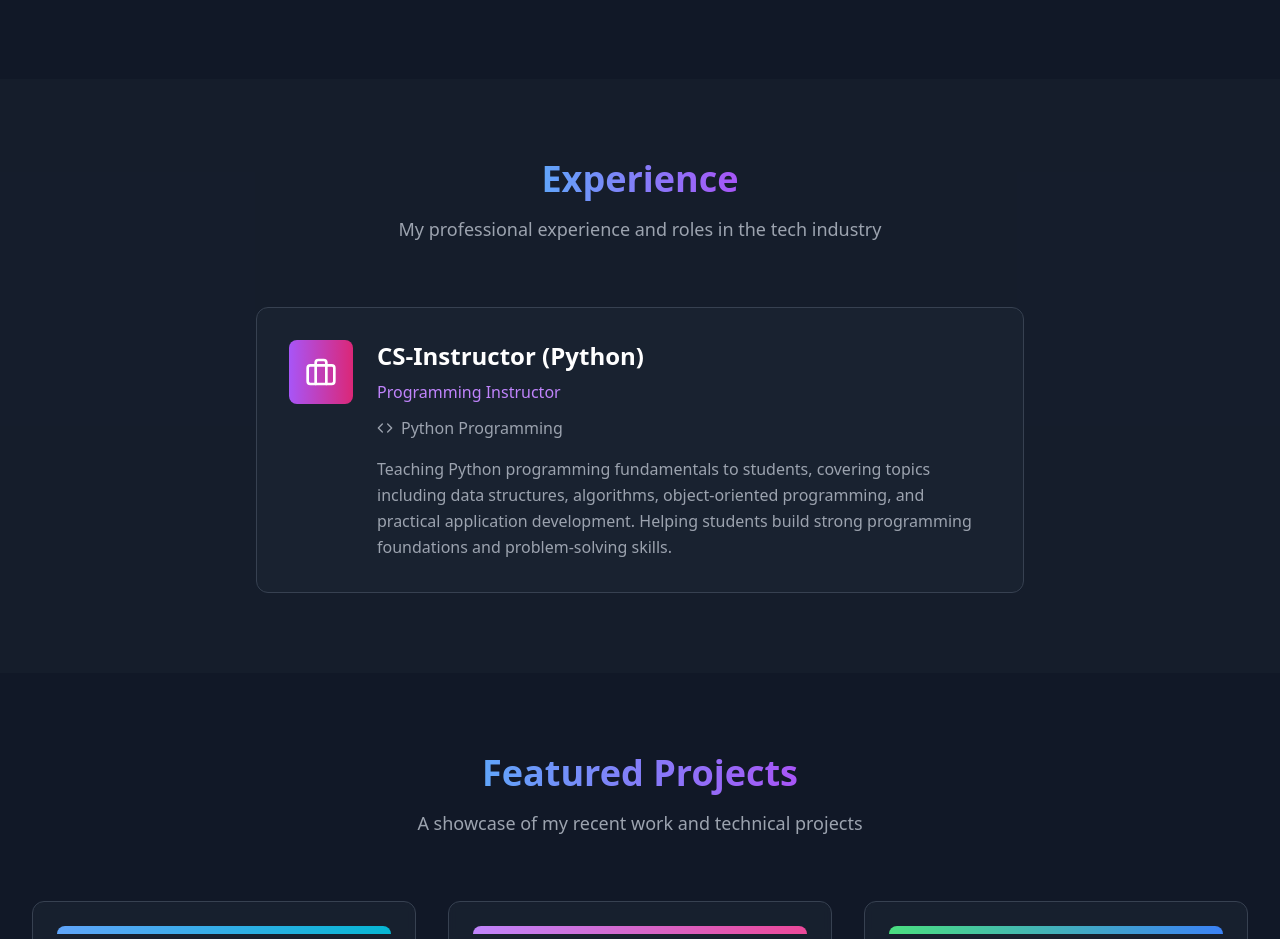
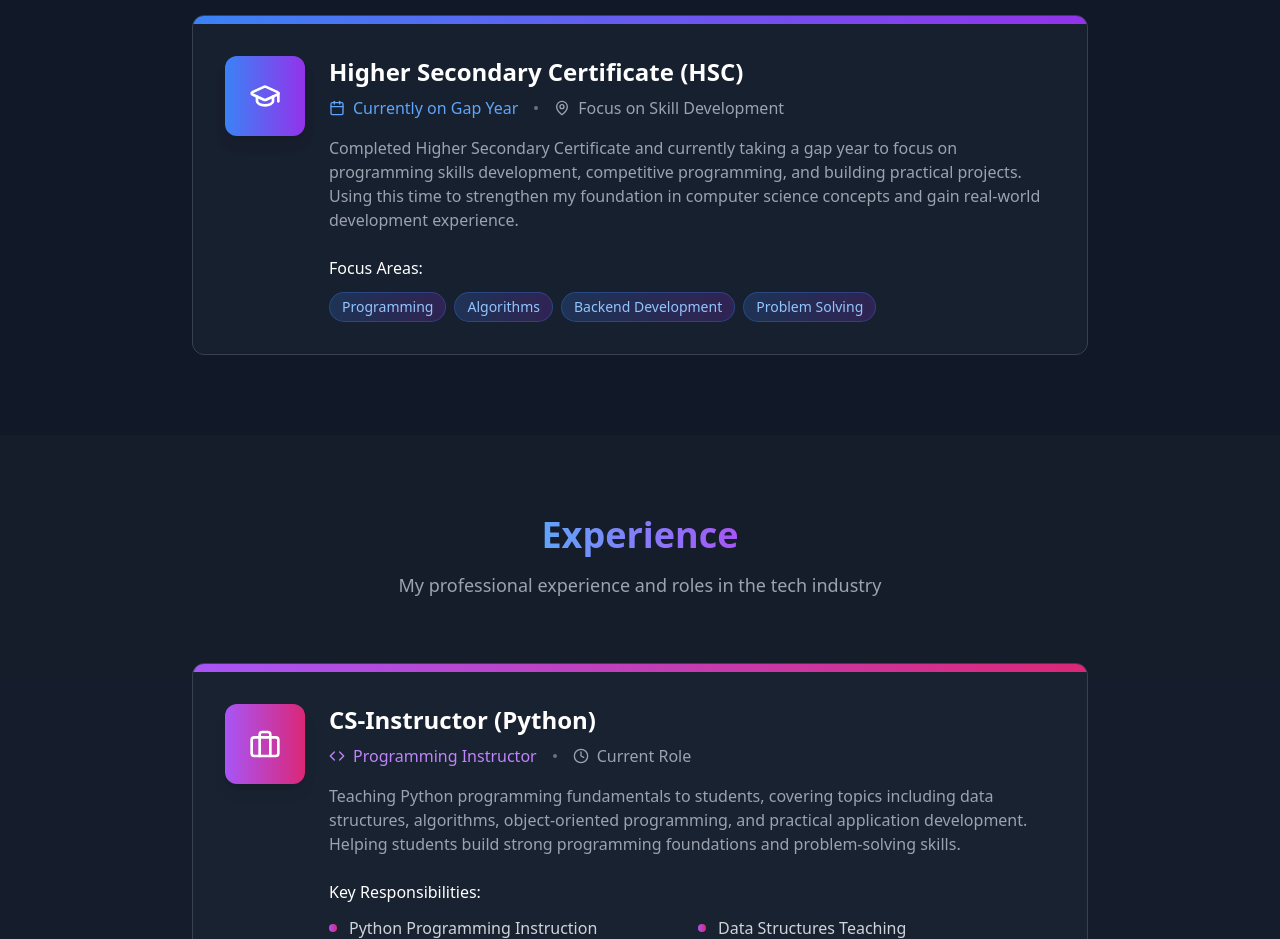
Before and after one commit to sowrab123/portfolio-AHH, a React (Vite) app: page / in a window 1280 px wide. Shown: the part 1861-2800 px from the top of the page. Built offline with nearby package versions, Linux system fonts and the light colour scheme.

Commit message:
Portfolio Improvements with Professional Image and Better Responsive Design

```diff
--- a/src/components/Education.tsx
+++ b/src/components/Education.tsx
@@ -1,43 +1,75 @@
 import React from 'react';
-import { GraduationCap } from 'lucide-react';
+import { GraduationCap, Calendar, MapPin } from 'lucide-react';
 
 const Education = () => {
   return (
-    <section id="education" className="py-20">
+    <section id="education" className="py-16 sm:py-20">
       <div className="max-w-7xl mx-auto px-4 sm:px-6 lg:px-8">
-        <div className="text-center mb-16">
-          <h2 className="text-3xl md:text-4xl font-bold mb-4">
+        <div className="text-center mb-12 sm:mb-16">
+          <h2 className="text-2xl sm:text-3xl md:text-4xl font-bold mb-4">
             <span className="bg-gradient-to-r from-blue-400 to-purple-500 bg-clip-text text-transparent">
               Education
             </span>
           </h2>
-          <p className="text-gray-400 text-lg max-w-2xl mx-auto">
+          <p className="text-gray-400 text-base sm:text-lg max-w-2xl mx-auto px-4">
             My educational background and academic journey
           </p>
         </div>
 
-        <div className="max-w-3xl mx-auto">
-          <div className="bg-gray-800/50 backdrop-blur-sm p-8 rounded-xl border border-gray-700 hover:border-blue-500/50 transition-all duration-300">
-            <div className="flex items-start gap-6">
-              <div className="flex-shrink-0">
-                <div className="w-16 h-16 bg-gradient-to-r from-blue-500 to-purple-600 rounded-lg flex items-center justify-center">
+        <div className="max-w-4xl mx-auto">
+          <div className="bg-gray-800/50 backdrop-blur-sm rounded-xl border border-gray-700 hover:border-blue-500/50 transition-all duration-300 overflow-hidden">
+            {/* Header with gradient */}
+            <div className="h-2 bg-gradient-to-r from-blue-500 to-purple-600"></div>
+
+            <div className="p-6 sm:p-8">
+              <div className="flex flex-col sm:flex-row sm:items-start gap-4 sm:gap-6">
+                {/* Icon */}
+                <div className="flex-shrink-0 mx-auto sm:mx-0">
+                  <div className="w-16 h-16 sm:w-20 sm:h-20 bg-gradient-to-r from-blue-500 to-purple-600 rounded-xl flex items-center justify-center shadow-lg">
                     <GraduationCap size={32} className="text-white" />
                   </div>
                 </div>
 
-              <div className="flex-1">
-                <h3 className="text-2xl font-semibold text-white mb-2">
+                {/* Content */}
+                <div className="flex-1 text-center sm:text-left">
+                  <h3 className="text-xl sm:text-2xl font-semibold text-white mb-2">
                     Higher Secondary Certificate (HSC)
                   </h3>
-                <p className="text-blue-400 font-medium mb-3">
-                  Currently on Gap Year
-                </p>
-                <p className="text-gray-400 leading-relaxed">
+
+                  <div className="flex flex-col sm:flex-row sm:items-center gap-2 sm:gap-4 mb-4">
+                    <div className="flex items-center justify-center sm:justify-start gap-2 text-blue-400 font-medium">
+                      <Calendar size={16} />
+                      <span className="text-sm sm:text-base">Currently on Gap Year</span>
+                    </div>
+                    <div className="hidden sm:block w-1 h-1 bg-gray-500 rounded-full"></div>
+                    <div className="flex items-center justify-center sm:justify-start gap-2 text-gray-400">
+                      <MapPin size={16} />
+                      <span className="text-sm sm:text-base">Focus on Skill Development</span>
+                    </div>
+                  </div>
+
+                  <p className="text-gray-400 leading-relaxed text-sm sm:text-base">
                     Completed Higher Secondary Certificate and currently taking a gap year to focus on
                     programming skills development, competitive programming, and building practical projects.
                     Using this time to strengthen my foundation in computer science concepts and gain
                     real-world development experience.
                   </p>
+
+                  {/* Skills gained during gap year */}
+                  <div className="mt-4 sm:mt-6">
+                    <h4 className="text-white font-medium mb-3 text-sm sm:text-base">Focus Areas:</h4>
+                    <div className="flex flex-wrap gap-2 justify-center sm:justify-start">
+                      {['Programming', 'Algorithms', 'Backend Development', 'Problem Solving'].map((skill, index) => (
+                        <span
+                          key={index}
+                          className="px-3 py-1 text-xs sm:text-sm bg-gradient-to-r from-blue-500/20 to-purple-600/20 border border-blue-500/30 rounded-full text-blue-300"
+                        >
+                          {skill}
+                        </span>
+                      ))}
+                    </div>
+                  </div>
+                </div>
               </div>
             </div>
           </div>
--- a/src/components/Experience.tsx
+++ b/src/components/Experience.tsx
@@ -1,46 +1,93 @@
 import React from 'react';
-import { Briefcase, Code } from 'lucide-react';
+import { Briefcase, Code, Users, Clock } from 'lucide-react';
 
 const Experience = () => {
   return (
-    <section id="experience" className="py-20 bg-gray-800/30">
+    <section id="experience" className="py-16 sm:py-20 bg-gray-800/30">
       <div className="max-w-7xl mx-auto px-4 sm:px-6 lg:px-8">
-        <div className="text-center mb-16">
-          <h2 className="text-3xl md:text-4xl font-bold mb-4">
+        <div className="text-center mb-12 sm:mb-16">
+          <h2 className="text-2xl sm:text-3xl md:text-4xl font-bold mb-4">
             <span className="bg-gradient-to-r from-blue-400 to-purple-500 bg-clip-text text-transparent">
               Experience
             </span>
           </h2>
-          <p className="text-gray-400 text-lg max-w-2xl mx-auto">
+          <p className="text-gray-400 text-base sm:text-lg max-w-2xl mx-auto px-4">
             My professional experience and roles in the tech industry
           </p>
         </div>
 
-        <div className="max-w-3xl mx-auto">
-          <div className="bg-gray-800/50 backdrop-blur-sm p-8 rounded-xl border border-gray-700 hover:border-purple-500/50 transition-all duration-300">
-            <div className="flex items-start gap-6">
-              <div className="flex-shrink-0">
-                <div className="w-16 h-16 bg-gradient-to-r from-purple-500 to-pink-600 rounded-lg flex items-center justify-center">
+        <div className="max-w-4xl mx-auto">
+          <div className="bg-gray-800/50 backdrop-blur-sm rounded-xl border border-gray-700 hover:border-purple-500/50 transition-all duration-300 overflow-hidden">
+            {/* Header with gradient */}
+            <div className="h-2 bg-gradient-to-r from-purple-500 to-pink-600"></div>
+
+            <div className="p-6 sm:p-8">
+              <div className="flex flex-col sm:flex-row sm:items-start gap-4 sm:gap-6">
+                {/* Icon */}
+                <div className="flex-shrink-0 mx-auto sm:mx-0">
+                  <div className="w-16 h-16 sm:w-20 sm:h-20 bg-gradient-to-r from-purple-500 to-pink-600 rounded-xl flex items-center justify-center shadow-lg">
                     <Briefcase size={32} className="text-white" />
                   </div>
                 </div>
 
-              <div className="flex-1">
-                <h3 className="text-2xl font-semibold text-white mb-2">
+                {/* Content */}
+                <div className="flex-1 text-center sm:text-left">
+                  <h3 className="text-xl sm:text-2xl font-semibold text-white mb-2">
                     CS-Instructor (Python)
                   </h3>
-                <p className="text-purple-400 font-medium mb-3">
-                  Programming Instructor
-                </p>
-                <div className="flex items-center gap-2 mb-4">
-                  <Code size={16} className="text-gray-400" />
-                  <span className="text-gray-400">Python Programming</span>
+
+                  <div className="flex flex-col sm:flex-row sm:items-center gap-2 sm:gap-4 mb-4">
+                    <div className="flex items-center justify-center sm:justify-start gap-2 text-purple-400 font-medium">
+                      <Code size={16} />
+                      <span className="text-sm sm:text-base">Programming Instructor</span>
                     </div>
-                <p className="text-gray-400 leading-relaxed">
+                    <div className="hidden sm:block w-1 h-1 bg-gray-500 rounded-full"></div>
+                    <div className="flex items-center justify-center sm:justify-start gap-2 text-gray-400">
+                      <Clock size={16} />
+                      <span className="text-sm sm:text-base">Current Role</span>
+                    </div>
+                  </div>
+
+                  <p className="text-gray-400 leading-relaxed mb-4 sm:mb-6 text-sm sm:text-base">
                     Teaching Python programming fundamentals to students, covering topics including
                     data structures, algorithms, object-oriented programming, and practical application
                     development. Helping students build strong programming foundations and problem-solving skills.
                   </p>
+
+                  {/* Key responsibilities */}
+                  <div className="space-y-4">
+                    <div>
+                      <h4 className="text-white font-medium mb-3 text-sm sm:text-base">Key Responsibilities:</h4>
+                      <div className="grid sm:grid-cols-2 gap-3">
+                        {[
+                          'Python Programming Instruction',
+                          'Data Structures Teaching',
+                          'Algorithm Concepts',
+                          'Problem-Solving Guidance'
+                        ].map((responsibility, index) => (
+                          <div key={index} className="flex items-center gap-3">
+                            <div className="w-2 h-2 bg-gradient-to-r from-purple-500 to-pink-600 rounded-full flex-shrink-0"></div>
+                            <span className="text-gray-300 text-sm sm:text-base">{responsibility}</span>
+                          </div>
+                        ))}
+                      </div>
+                    </div>
+
+                    <div>
+                      <h4 className="text-white font-medium mb-3 text-sm sm:text-base">Teaching Focus:</h4>
+                      <div className="flex flex-wrap gap-2 justify-center sm:justify-start">
+                        {['Python', 'Data Structures', 'Algorithms', 'OOP', 'Problem Solving'].map((topic, index) => (
+                          <span
+                            key={index}
+                            className="px-3 py-1 text-xs sm:text-sm bg-gradient-to-r from-purple-500/20 to-pink-600/20 border border-purple-500/30 rounded-full text-purple-300"
+                          >
+                            {topic}
+                          </span>
+                        ))}
+                      </div>
+                    </div>
+                  </div>
+                </div>
               </div>
             </div>
           </div>
```
Also changed, not shown: src/components/Blog.tsx (+9 -9 lines), src/components/Contact.tsx (+26 -26 lines), src/components/Hero.tsx (+28 -14 lines), src/components/Projects.tsx (+12 -12 lines), src/components/Skills.tsx (+10 -10 lines). Lines whose indentation alone changed are shown as unchanged.
